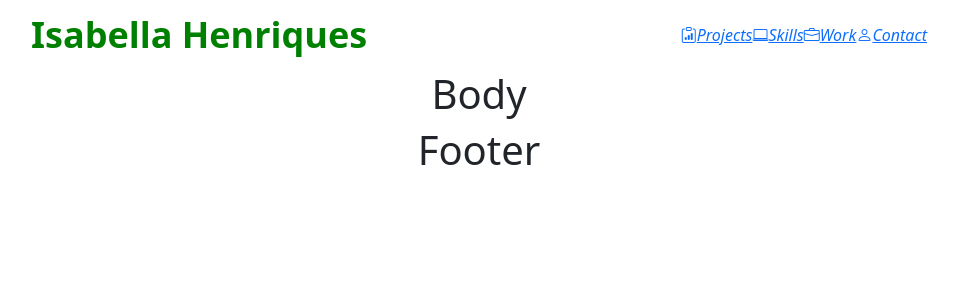
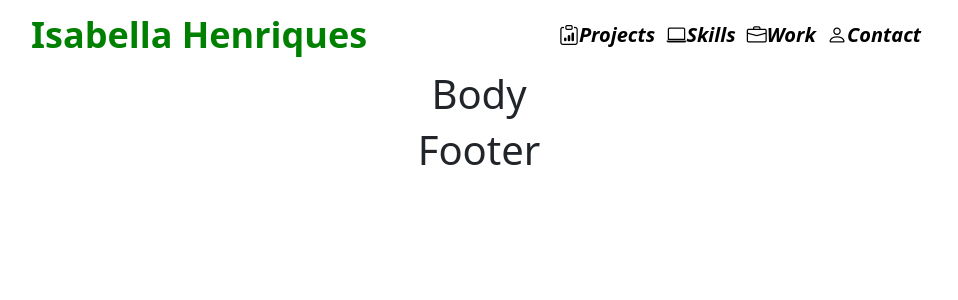
Before and after one commit to isabellagh/my-portfolio1, a React (Create React App) app: page / in a window 1280 px wide. Shown: the top 300 px of the page, without its empty margins (161-1119 px from the left). Built offline with nearby package versions, Linux system fonts and the light colour scheme.

Commit message:
some css styling to pc navbar

```diff
--- a/src/components/header/mobile.js
+++ b/src/components/header/mobile.js
@@ -1,11 +1,25 @@
-import React from 'react'
+import React from "react";
+import { Link } from "react-router-dom";
 
 function Mobile() {
-    return (
-        <div>
-            mobile
-        </div>
-    )
+  return (
+    <div className="mobile">
+      <div className="mobile-option">
+        <Link to="/project">
+          <i className="bi bi-clipboard-data">Projects</i>
+        </Link>
+        <Link to="/skills">
+          <i className="bi bi-laptop">Skills</i>
+        </Link>
+        <Link to="/work">
+          <i className="bi bi-briefcase">Work</i>
+        </Link>
+        <Link to="/contact">
+          <i className="bi bi-person">Contact</i>
+        </Link>
+      </div>
+    </div>
+  );
 }
 
-export default Mobile
+export default Mobile;
--- a/src/components/header/pc.css
+++ b/src/components/header/pc.css
@@ -0,0 +1,28 @@
+.pc {
+  display: flex;
+  flex: 1;
+  align-items: center;
+}
+
+.pc-option {
+  font-size: 20px;
+  margin-right: 16px;
+  font-weight: 600;
+}
+
+.pc-option a {
+    text-decoration: none;
+    color: black;
+    /* display: flex; */
+    align-items: center;
+}
+
+.option-icon {
+    margin-right: 6px;
+    /* display: flex; */
+    align-items: center;
+}
+
+.pc-option:last-child {
+    margin-right: 0px;
+}
--- a/src/components/header/pc.js
+++ b/src/components/header/pc.js
@@ -7,16 +7,16 @@ function Pc() {
     <div className="pc">
       <div className="pc-option">
         <Link to="/project">
-          <i className="bi bi-clipboard-data">Projects</i>
+          <i className="bi bi-clipboard-data option-icon">Projects </i>
         </Link>
         <Link to="/skills">
-          <i className="bi bi-laptop">Skills</i>
+          <i className="bi bi-laptop option-icon">Skills </i>
         </Link>
         <Link to="/work">
-          <i className="bi bi-briefcase">Work</i>
+          <i className="bi bi-briefcase option-icon">Work </i>
         </Link>
-        <Link to="/Contact">
-          <i className="bi bi-person">Contact</i>
+        <Link to="/contact">
+          <i className="bi bi-person option-icon">Contact</i>
         </Link>
       </div>
     </div>
```
Also changed, not shown: src/index.js (line endings or trailing spaces).
